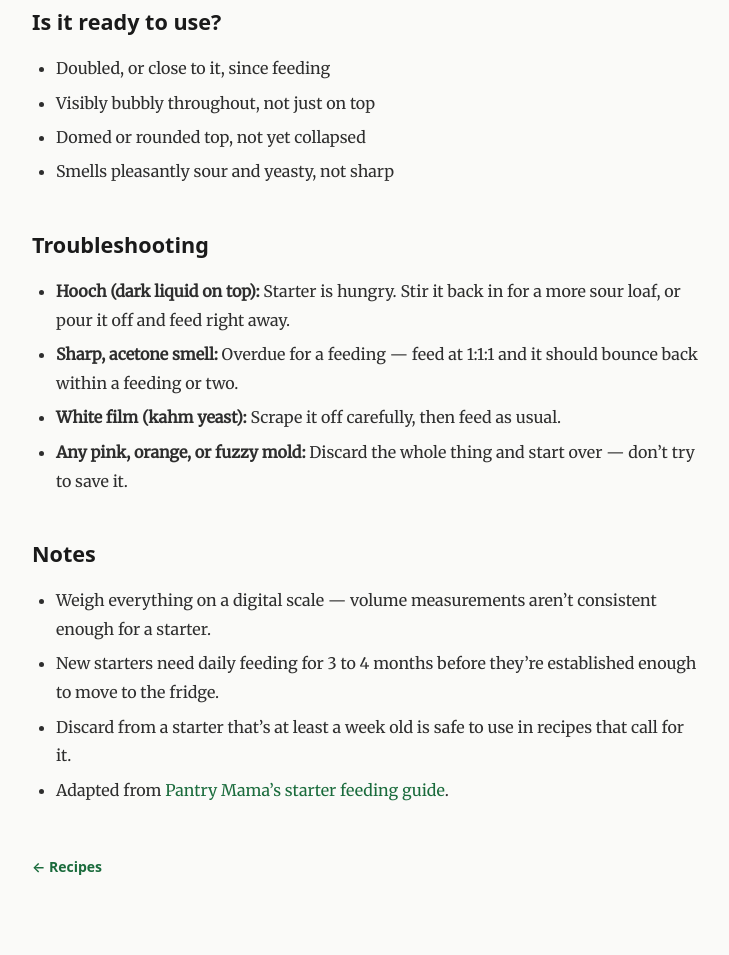
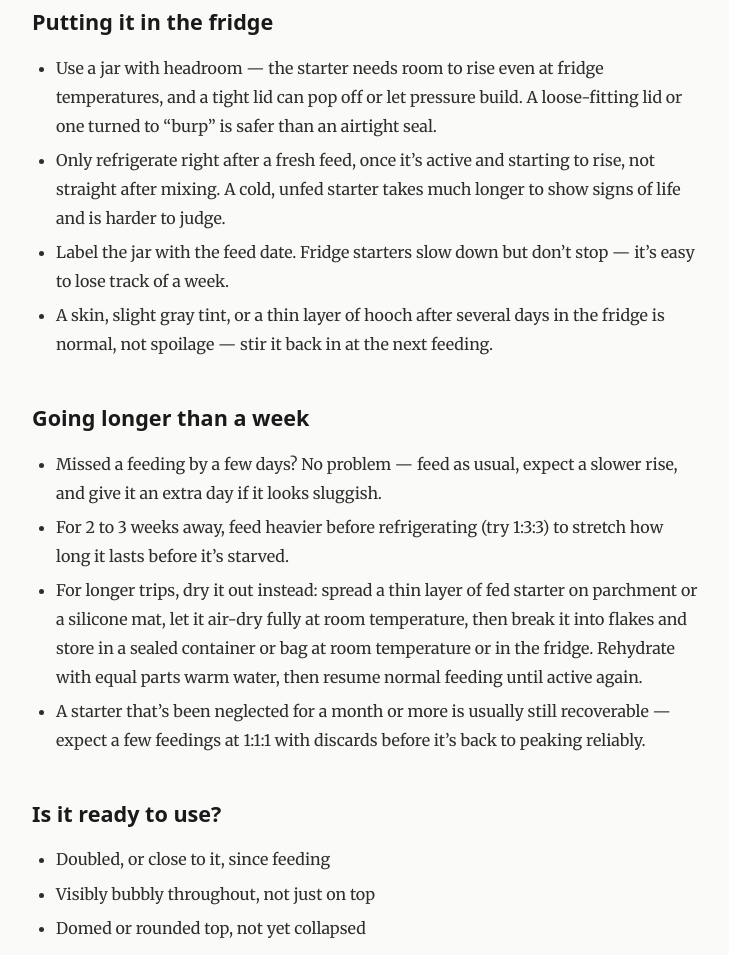
Before and after one commit to danlafeir/danlafeir.github.io, an Astro site: page /recipes/sourdough-starter-care in a window 1280 px wide. Shown: the part 1102-2057 px from the top of the page, without its empty margins (404-1133 px from the left). Before the commit the page ends 2030 px from the top, so only its background shows below. Built offline with nearby package versions, Linux system fonts and the light colour scheme; Astro itself is replaced by a stand-in of ours.

Commit message:
Expand fridge storage guidance in starter care page
Original page covered weekly feeding but not jar setup, timing of
the move to the fridge, or what to do beyond a week away.

```diff
--- a/src/content/recipes/sourdough-starter-care.md
+++ b/src/content/recipes/sourdough-starter-care.md
@@ -28,6 +28,20 @@ ingredients:
 2. Let it sit out until active (bubbly, starting to rise), then move it to the fridge.
 3. Feed weekly. Pull it out, let it come to room temperature, feed, wait for activity, then either bake or return it to the fridge.
 
+## Putting it in the fridge
+
+- Use a jar with headroom — the starter needs room to rise even at fridge temperatures, and a tight lid can pop off or let pressure build. A loose-fitting lid or one turned to "burp" is safer than an airtight seal.
+- Only refrigerate right after a fresh feed, once it's active and starting to rise, not straight after mixing. A cold, unfed starter takes much longer to show signs of life and is harder to judge.
+- Label the jar with the feed date. Fridge starters slow down but don't stop — it's easy to lose track of a week.
+- A skin, slight gray tint, or a thin layer of hooch after several days in the fridge is normal, not spoilage — stir it back in at the next feeding.
+
+## Going longer than a week
+
+- Missed a feeding by a few days? No problem — feed as usual, expect a slower rise, and give it an extra day if it looks sluggish.
+- For 2 to 3 weeks away, feed heavier before refrigerating (try 1:3:3) to stretch how long it lasts before it's starved.
+- For longer trips, dry it out instead: spread a thin layer of fed starter on parchment or a silicone mat, let it air-dry fully at room temperature, then break it into flakes and store in a sealed container or bag at room temperature or in the fridge. Rehydrate with equal parts warm water, then resume normal feeding until active again.
+- A starter that's been neglected for a month or more is usually still recoverable — expect a few feedings at 1:1:1 with discards before it's back to peaking reliably.
+
 ## Is it ready to use?
 
 - Doubled, or close to it, since feeding
```
